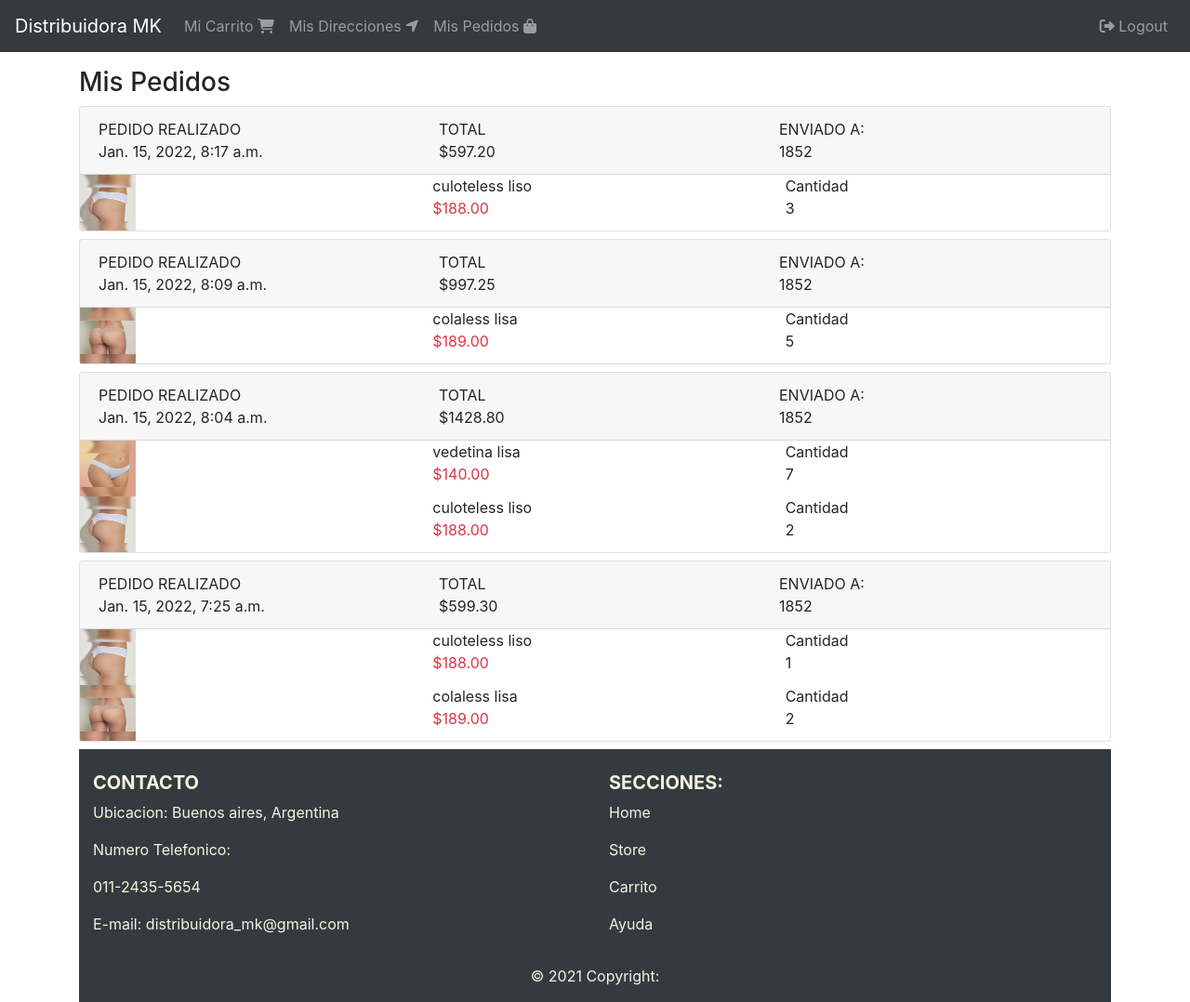
After one commit to GastonPaez/mkDistribuidoraStore, a Django app: page /orden/completados in a window 1280 px wide. The commit adds this page. Shown: the whole page at 93% size. Run offline with Django 4.2, Linux system fonts and the light colour scheme; a user stored in the database is signed in; data comes from the database, SQL or seed files in the repository; both versions use the stored data as it was after the commit; some libraries are stand-ins or nearby versions.

Commit message:
seccion pedidos refactoriazada

```diff
--- a/carts/models.py
+++ b/carts/models.py
@@ -3,6 +3,7 @@ from django.db.models.base import Model
 from users.models import User
 from products.models import Product
 from django.db.models.signals import pre_save, m2m_changed, post_save
+from orders.common import OrderStatus
 import uuid
 import decimal
 # Create your models here.
@@ -60,7 +61,7 @@ class Cart(models.Model):
 
     @property
     def order(self):
-        return self.order_set.first()
+        return self.order_set.filter(status=OrderStatus.CREATED).first()
 
 
 class CartProductsManager(models.Manager):
--- /dev/null
+++ b/orders/common.py
@@ -0,0 +1,10 @@
+from enum import Enum
+
+class OrderStatus(Enum):
+    CREATED = 'CREATED'
+    PAYED = 'PAYED'
+    COMPLETED = 'COMPLETED'
+    CANCELED = 'CANCELED'
+
+
+choices = [(tag, tag.value) for tag in OrderStatus]
--- a/orders/models.py
+++ b/orders/models.py
@@ -4,22 +4,12 @@ from django.db.models.enums import Choices
 from django.db.models.fields import CharField
 from users.models import User
 from carts.models import Cart
-from enum import Enum
+
 from django.db.models.signals import pre_save
 import uuid
 from shipping_addresses.models import ShippingAddress
+from .common import OrderStatus, choices
 # Create your models here.
-
-
-class OrderStatus(Enum):
-    CREATED = 'CREATED'
-    PAYED = 'PAYED'
-    COMPLETED = 'COMPLETED'
-    CANCELED = 'CANCELED'
-
-
-choices = [(tag, tag.value) for tag in OrderStatus]
-
 
 class Order(models.Model):
     order_id = CharField(max_length=100, null=False, blank=False, unique=True)
--- a/orders/templates/orders/mails/complete.html
+++ b/orders/templates/orders/mails/complete.html
@@ -11,6 +11,10 @@
         <h3>
             Hola {{ user.username }} tu pedido ha sido enviado
         </h3>
+        <p>
+            Puedes visitar la pagina para ver tus pedidos
+        </p>
+        <a href="{{ next_url }}" target="_blank">Mis Pedidos</a>
     </div>
 </body>
 </html>
--- /dev/null
+++ b/orders/templates/orders/orders.html
@@ -0,0 +1,16 @@
+{% extends 'base.html' %}
+
+{% block content %}
+
+    <div class="col">
+        <div class="h3">
+            Mis Pedidos
+        </div>
+        <div>
+            {% for order in object_list %}
+                {% include 'orders/snippets/order.html' %}
+            {% endfor %}
+        </div>
+    </div>
+
+{% endblock %}
--- /dev/null
+++ b/orders/templates/orders/snippets/order.html
@@ -0,0 +1,74 @@
+{% load product_extras %}
+
+<div class="card mb-2">
+  <div class="card-header">
+    <div class="row">
+
+
+      <div class="col-4">
+          <div class="text-uppercase">
+              Pedido Realizado
+          </div>
+          <div>
+              {{ order.created_at }}
+          </div>
+
+      </div>
+
+      <div class="col-4">
+          <div class="text-uppercase">
+              Total
+          </div>
+          <div>
+              {{ order.total | price_format }}
+          </div>
+
+      </div>
+
+      <div class="col-4">
+          <div class="text-uppercase">
+              Enviado a:
+          </div>
+          <div>
+              {{ order.shipping_address }}
+          </div>
+
+
+      </div>
+
+
+    </div>
+  </div>
+  <div class="body">
+      {% for cp in order.cart.products_related %}
+        {% with product=cp.product %}
+            <div class="row">
+                <div class="col-4">
+                    {% if product.image %}
+                        <img src="{{ product.image.url }}" alt="" width="60" height="60">
+                    {% endif %}
+                </div>
+
+                <div class="col-4">
+                    <div>
+                        {{ product.title }}
+                    </div>
+                    <div class="text-danger">
+                        {{ product.price | price_format}}
+                    </div>
+                </div>
+
+                <div class="col-4">
+                    <div>
+                        Cantidad
+                    </div>
+                    <div>
+                        {{ cp.quantity }}
+                    </div>
+                </div>
+            </div>
+        {% endwith %}
+      {% endfor %}
+  </div>
+
+</div>
--- a/orders/urls.py
+++ b/orders/urls.py
@@ -10,7 +10,7 @@ urlpatterns = [
     path('establecer/direccion/<int:pk>', views.check_address, name='check_address'),
     path('confirmacion', views.confirm, name='confirm'),
     path('cancelar', views.cancel, name='cancel'),
-    path('completar', views.complete, name='complete')
-
+    path('completar', views.complete, name='complete'),
+    path('completados', views.OrderListView.as_view(), name='completeds'),
 
 ]
--- a/orders/utils.py
+++ b/orders/utils.py
@@ -30,7 +30,7 @@ def breadcrumb(products=True, address=False, payment=False, confirmation=False):
         {
             'title': 'Direccion',
             'active': address,
-            'url': reverse('orders:order')
+            'url': reverse('orders:address')
         },
         {
             'title': 'Pago',
@@ -40,7 +40,7 @@ def breadcrumb(products=True, address=False, payment=False, confirmation=False):
         {
             'title': 'Confirmacion',
             'active': confirmation,
-            'url': reverse('orders:order')
+            'url': reverse('orders:confirm')
         }
     ]
 
--- a/orders/views.py
+++ b/orders/views.py
@@ -1,8 +1,5 @@
-import imp
+import threading
 from django.shortcuts import render
-from carts.models import Cart
-from carts.utils import get_or_create_cart
-from .utils import get_or_create_order
 from .utils import destroy_order
 from carts.utils import destroy_cart
 from django.contrib.auth.decorators import login_required
@@ -12,14 +9,23 @@ from django.shortcuts import redirect
 from shipping_addresses.models import ShippingAddress
 from django.contrib import messages
 from .mails import Mail
+from django.contrib.auth. mixins import LoginRequiredMixin
+from django.views.generic.list import ListView
+from .decorators import validate_cart_and_order
 
 # Create your views here.
 
+class OrderListView(LoginRequiredMixin, ListView):
+    login_url= 'login'
+    template_name = 'orders/orders.html'
+
+    def get_queryset(self) :
+        return self.request.user.orders_completed()
 
 @login_required(login_url='login')
-def order(request):
-    cart = get_or_create_cart(request)
-    order = get_or_create_order(cart, request)
+@validate_cart_and_order
+def order(request, cart, order):
+
     return render(request, 'orders/order.html', {
         'cart': cart,
         'order': order,
@@ -28,12 +34,11 @@ def order(request):
 
 
 @login_required(login_url='login')
-def address(request):
-    cart = get_or_create_cart(request)
-    order = get_or_create_order(cart, request)
+@validate_cart_and_order
+def address(request, cart, order):
 
     shipping_address = order.get_or_set_shipping_address()
-    can_choose_address = request.user.shippingaddress_set.count() > 1
+    can_choose_address = request.user.has_shipping_addresses()
 
     return render(request, 'orders/address.html', {
         'cart': cart,
@@ -48,7 +53,7 @@ def address(request):
 @login_required(login_url='login')
 def select_address(request):
     # obtiene todas las direcciones del usuario autenticado
-    shipping_addresses = request.user.shippingaddress_set.all()
+    shipping_addresses = request.user.addresses
     return render(request, 'orders/select_address.html', {
         'breadcrumb': breadcrumb(address=True),
         'shipping_addresses': shipping_addresses
@@ -57,10 +62,8 @@ def select_address(request):
 
 
 @login_required(login_url='login')
-def check_address(request, pk):
-
-    cart = get_or_create_cart(request)
-    order = get_or_create_order(cart, request)
+@validate_cart_and_order
+def check_address(request, cart, order, pk):
 
     shipping_address = get_object_or_404(ShippingAddress, pk=pk)
 
@@ -72,10 +75,8 @@ def check_address(request, pk):
 
 
 @login_required(login_url='login')
-def confirm(request):
-    cart = get_or_create_cart(request)
-    order = get_or_create_order(
-        cart, request)
+@validate_cart_and_order
+def confirm(request, cart, order):
 
     shipping_address = order.shipping_address
     if shipping_address is None:
@@ -90,9 +91,8 @@ def confirm(request):
 
 
 @login_required(login_url='login')
-def cancel(request):
-    cart = get_or_create_cart(request)
-    order = get_or_create_order(cart, request)
+@validate_cart_and_order
+def cancel(request, cart, order):
 
     # Comprueba sea el usuario poseedor de la orden quien desea cancelar
     if request.user.id != order.user_id:
@@ -106,15 +106,17 @@ def cancel(request):
     return redirect('index')
 
 @login_required(login_url='login')
-def complete(request):
-    cart = get_or_create_cart(request)
-    order = get_or_create_order(cart, request)
+@validate_cart_and_order
+def complete(request, cart, order):
 
     if request.user.id != order.user_id:
         return redirect('carts:cart')
 
     order.complete()
-    Mail.send_complete_order(order, request.user)
+
+    # Envia el mail al finalizar la compra en segundo plano de forma asincrona
+    thread = threading.Thread(target=Mail.send_complete_order, args=(order, request.user))
+    thread.start()
     # Una vez finalizada la orden se destruye el carrito y la orden
     destroy_cart(request)
     destroy_order(request)
--- a/templates/navbar.html
+++ b/templates/navbar.html
@@ -5,6 +5,7 @@
 {% url 'carts:cart' as cart %}
 {% url 'shipping_addresses:shipping_addresses' as shipping_addresses %}
 {% url 'index' as index %}
+{% url 'orders:completeds' as completeds %}
 
 <nav class="navbar navbar-expand-md bg-dark navbar-dark">
      <a href="{{ index }} " class="navbar-brand"> Distribuidora MK </a>
@@ -22,6 +23,9 @@
             {% if user.is_authenticated %}
             <li class="nav-item {% if request.path == shipping_addresses %}active{% endif %}">
                 <a href="{{ shipping_addresses }}"" class='nav-link' >Mis Direcciones <span class="fas fa-location-arrow"></span></a>
+            </li>
+            <li class="nav-item {% if request.path == shipping_addresses %}active{% endif %}">
+                <a href="{{ completeds }}"" class='nav-link' >Mis Pedidos <span class="fas fa-shopping-bag"></span></a>
             </li>
             {% endif %}
         </ul>
--- a/users/models.py
+++ b/users/models.py
@@ -1,5 +1,6 @@
 from django.db import models
 from django.contrib.auth.models import AbstractUser
+from orders.common import OrderStatus
 
 #from django.contrib.auth.models import User
 
@@ -14,11 +15,24 @@ class User(AbstractUser):
 
     @property
     def shipping_address(self):
+        # Para conocer si posee o no una direccion principal
         return self.shippingaddress_set.filter(default=True).first()
 
     def has_shipping_address(self):
         # Si el usuario posee o no una direccion principal
         return self.shipping_address is not None
+
+    def orders_completed(self):
+        return self.order_set.filter(status=OrderStatus.COMPLETED).order_by('-id')
+
+    def has_shipping_addresses(self):
+        # para concoer si el usuario tiene direcciones
+        return self.shippingaddress_set.exists()
+
+    @property
+    def addresses(self):
+        return self.shippingaddress_set.all()
+
 
 
 
```
Also changed, not shown: orders/decorators.py (added, +11 -0 lines), orders/mails.py (+8 -0 lines), db.sqlite3.
